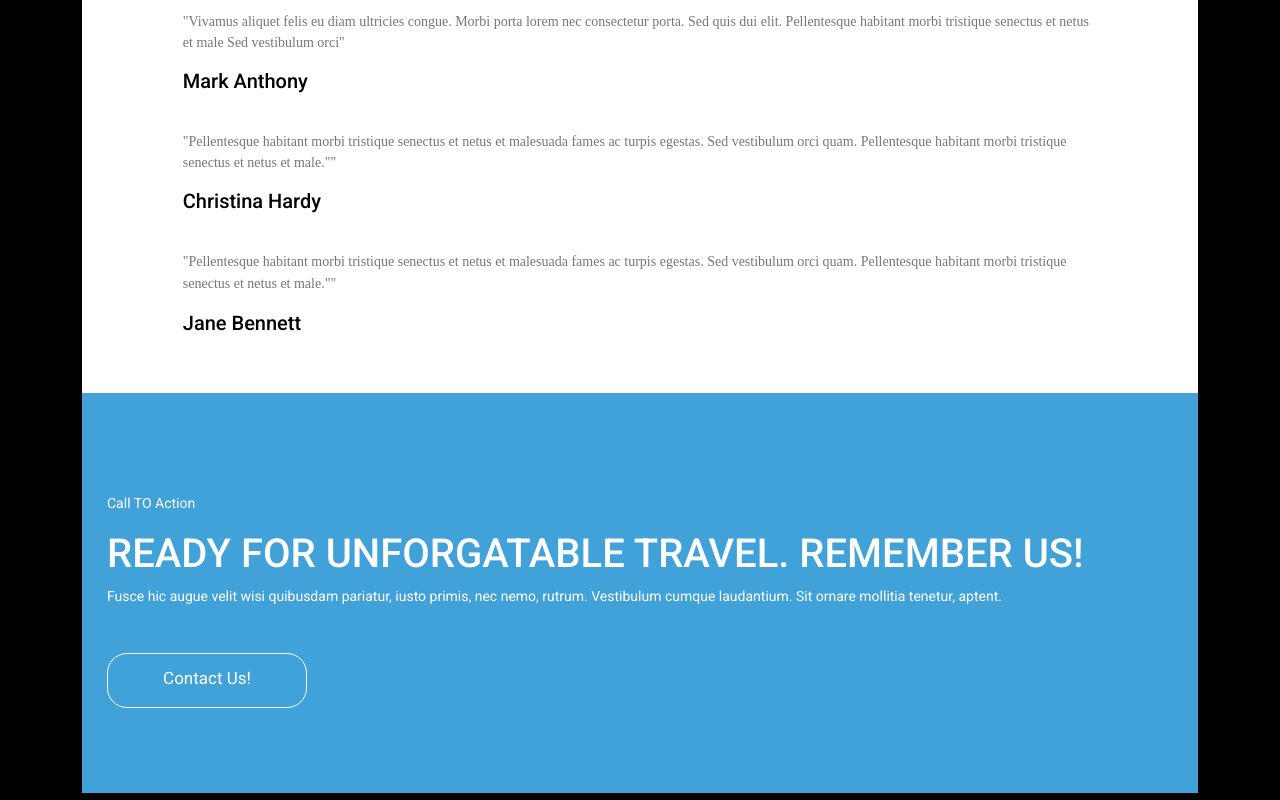
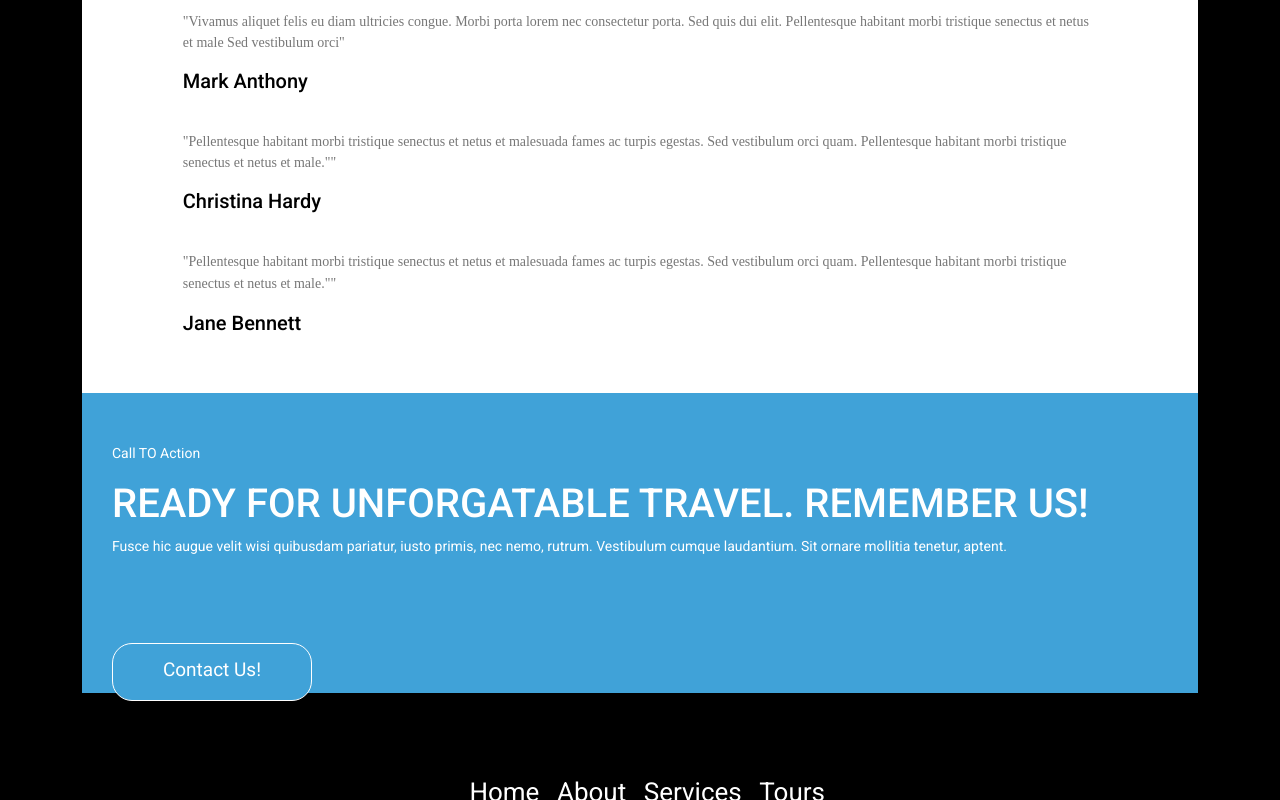
Before and after one commit to hishamrehab/Tours-Website-React-js, a React (Create React App) app: page / in a window 1280 px wide. Shown: the part 11200-12000 px from the top of the page. Built offline with nearby package versions, Linux system fonts and the light colour scheme; the HTML template or start-up script is replaced by a standard one.

Commit message:
edit contactUs section

```diff
--- a/src/App.js
+++ b/src/App.js
@@ -1,6 +1,6 @@
 import React from "react";
 import "./index.css";
-import Navbar from "./components/1-navbar/navbar";
+import Navbar from "./components/1-navbar/Navbar";
 import Hero from "./components/2-Hero/Hero";
 import About from "./components/3-About/About";
 import Services from "./components/5-Servises/services";
--- a/src/components/13-contactUs/ContactUs.jsx
+++ b/src/components/13-contactUs/ContactUs.jsx
@@ -4,18 +4,6 @@ import { Container } from "react-bootstrap";
 const ContactUs = () => {
   return (
     <Container>
-      <div
-        style={{
-          background: "#40A2D8",
-
-          paddingTop: "100px",
-          height: "400px",
-          width: "100%",
-          paddingRight: "25px",
-          paddingLeft: "25px",
-          paddingBottom: "25px",
-        }}
-      >
       <div
         className="contactUs"
         style={{
@@ -38,17 +26,19 @@ const ContactUs = () => {
 
         <div>
           <button
+            className="contactUs-button"
             style={{
               padding: "15px",
               border: "1px solid #fff",
               borderRadius: "20px",
               width: "200px",
-                color: "#fff",
-                backgroundColor: "#40A2D8",
-                fontSize: "17px",
+
+              fontSize: "19px",
               paddingTop: "12px",
-                "&:hover": {
-                  background: "#40A2E3",
+              marginBottom: "40px",
+
+              hover: {
+                backgroundColor: "#40A2E3",
               },
             }}
           >
@@ -56,7 +46,6 @@ const ContactUs = () => {
           </button>
         </div>
       </div>
-      </div>
     </Container>
   );
 };
--- a/src/index.css
+++ b/src/index.css
@@ -787,11 +787,34 @@ OurTeam
 }
 
 /* ./FeaturedTestimonials */
+
 .contactUs {
+  width: 100%;
+  height: 300px;
+  padding-top: 50px;
+  padding-right: 30px;
+  padding-left: 30px;
+  background-color: #40a2d8;
   display: flex;
   justify-content: space-between;
   align-items: center;
   gap: 40px;
+}
+.contactUs-button {
+  margin-top: 40px;
+  color: #fff;
+  background-color: #40a2d8;
+}
+
+.contactUs-button:hover {
+  background-color: #fff;
+  color: #40a2d8;
+}
+
+@media only screen and (max-width: 600px) {
+  .contactUs {
+    height: 500px;
+  }
 }
 
 /* contact us */
@@ -800,6 +823,9 @@ OurTeam
 @media only screen and (max-width: 768px) {
   .words-img {
     display: none;
+  }
+  .contactUs-button {
+    margin-top: 0px;
   }
 }
 
```
Lines whose indentation alone changed are shown as unchanged.
